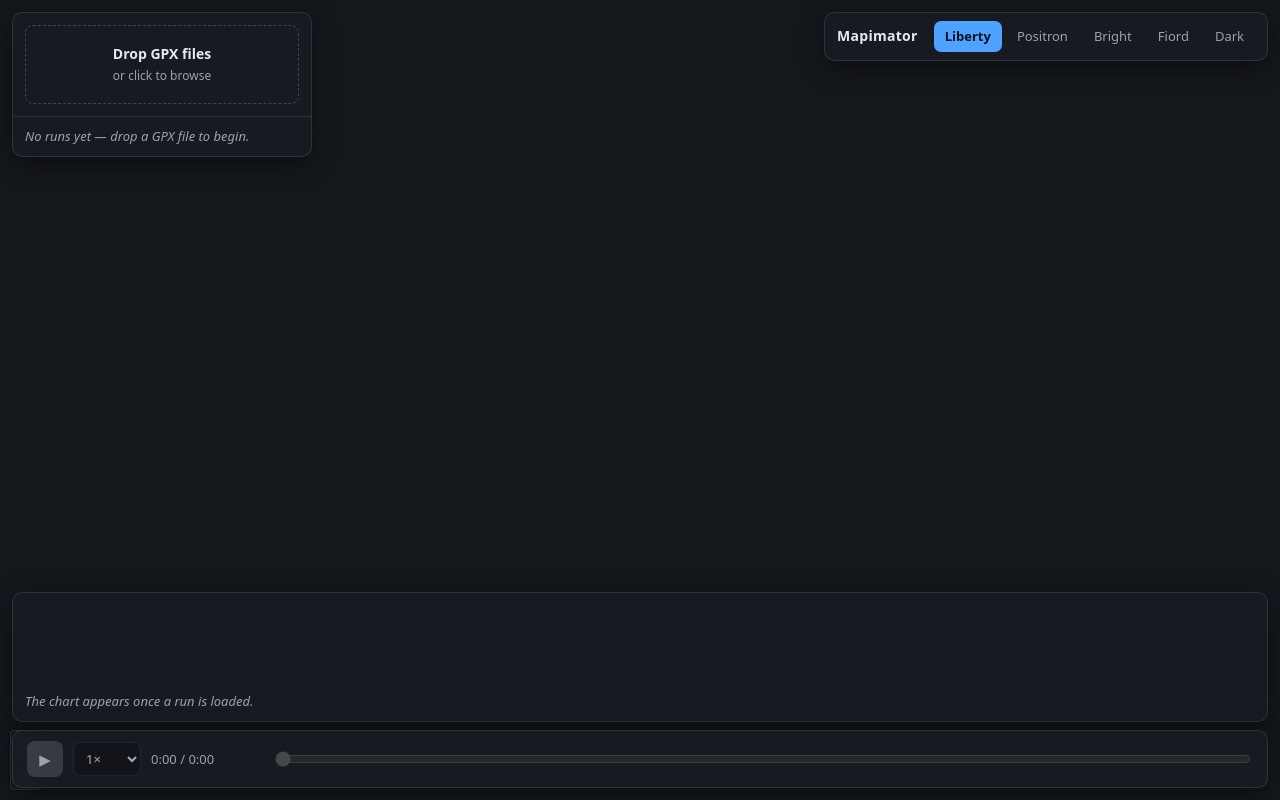
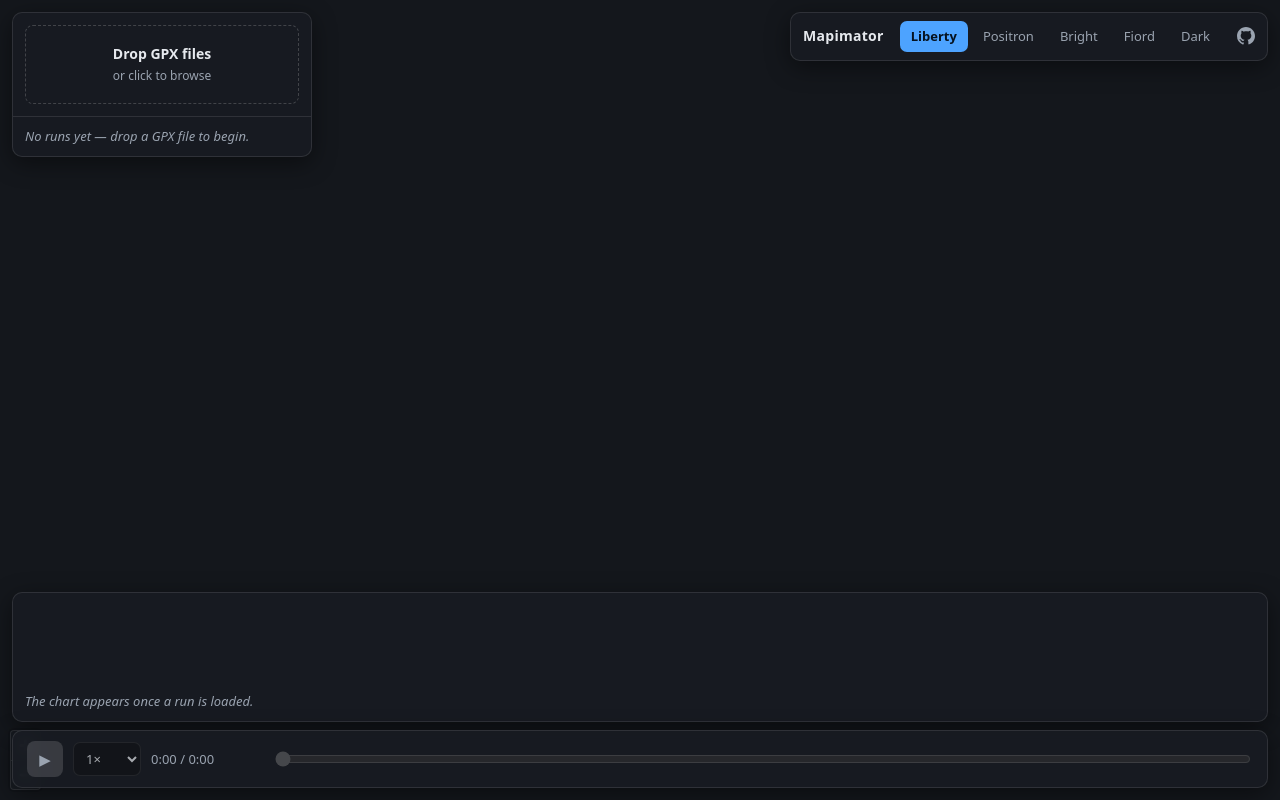
Before and after one commit to johannes-mueller/mapimator, a website built with Vite: page index.html in a window 1280 px wide. Built offline with nearby package versions, Linux system fonts and the light colour scheme; no server answers.

Commit message:
Add a GitHub link to the topbar
An icon-only link at the top right, after the basemap buttons, using
the official Primer Octicons mark-github glyph. It points at
https://github.com/johannes-mueller/mapimator and opens in a new tab
with rel="noopener noreferrer" so the new tab cannot reach back into
this window through window.opener.

The icon is aria-hidden; the accessible name comes from an
aria-label on the link itself, so a screen reader announces
"Mapimator on GitHub" rather than nothing for an icon-only link.

Two new E2E checks in basemap.spec.mjs pin the href/target/rel and
the accessible name. Both were mutation-tested: dropping rel and
dropping aria-label each fail exactly one check.

```diff
--- a/index.html
+++ b/index.html
@@ -16,6 +16,25 @@
         <header id="topbar">
             <h1 class="wordmark">Mapimator</h1>
             <nav id="basemap-switcher" aria-label="Basemap"></nav>
+            <a
+                id="github-link"
+                href="https://github.com/johannes-mueller/mapimator"
+                target="_blank"
+                rel="noopener noreferrer"
+                aria-label="Mapimator on GitHub"
+            >
+                <svg
+                    viewBox="0 0 16 16"
+                    width="18"
+                    height="18"
+                    aria-hidden="true"
+                    focusable="false"
+                >
+                    <path
+                        d="M6.766 11.328c-2.063-.25-3.516-1.734-3.516-3.656 0-.781.281-1.625.75-2.188-.203-.515-.172-1.609.063-2.062.625-.078 1.468.25 1.968.703.594-.187 1.219-.281 1.985-.281.765 0 1.39.094 1.953.265.484-.437 1.344-.765 1.969-.687.218.422.25 1.515.046 2.047.5.593.766 1.39.766 2.203 0 1.922-1.453 3.375-3.547 3.64.531.344.89 1.094.89 1.954v1.625c0 .468.391.734.86.547C13.781 14.359 16 11.53 16 8.03 16 3.61 12.406 0 7.984 0 3.563 0 0 3.61 0 8.031a7.88 7.88 0 0 0 5.172 7.422c.422.156.828-.125.828-.547v-1.25c-.219.094-.5.156-.75.156-1.031 0-1.64-.562-2.078-1.609-.172-.422-.36-.672-.719-.719-.187-.015-.25-.093-.25-.187 0-.188.313-.328.625-.328.453 0 .844.281 1.25.86.313.452.64.655 1.031.655s.641-.14 1-.5c.266-.265.47-.5.657-.656"
+                    />
+                </svg>
+            </a>
         </header>
 
         <aside id="sidebar" aria-label="Runs">
--- a/src/style.css
+++ b/src/style.css
@@ -107,6 +107,26 @@ body {
     background: var(--accent);
     color: #06121f;
     font-weight: 600;
+}
+
+#github-link {
+    display: flex;
+    align-items: center;
+    color: var(--text-dim);
+    border-radius: 5px;
+}
+
+#github-link svg {
+    fill: currentColor;
+}
+
+#github-link:hover {
+    color: var(--text);
+}
+
+#github-link:focus-visible {
+    outline: 2px solid var(--accent);
+    outline-offset: 2px;
 }
 
 #sidebar {
```
Also changed, not shown: e2e/basemap.spec.mjs (+23 -0 lines).
